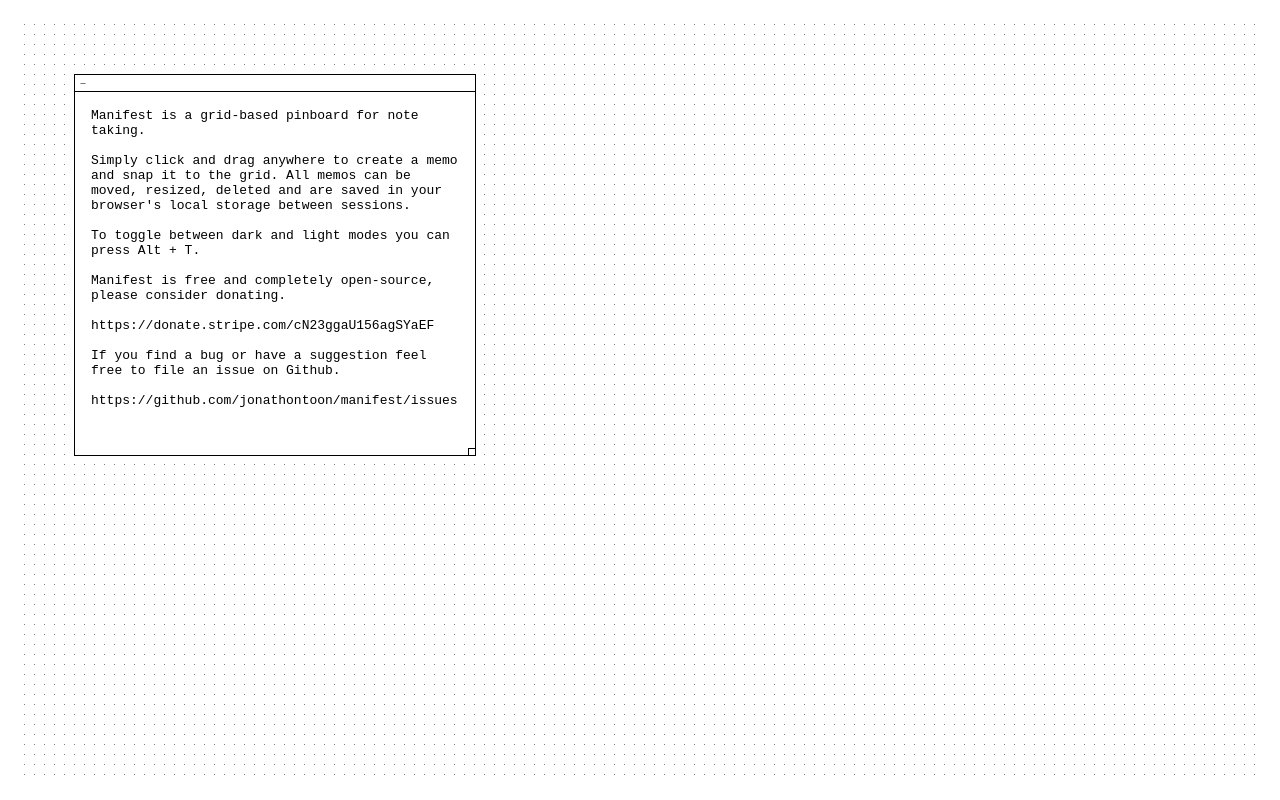
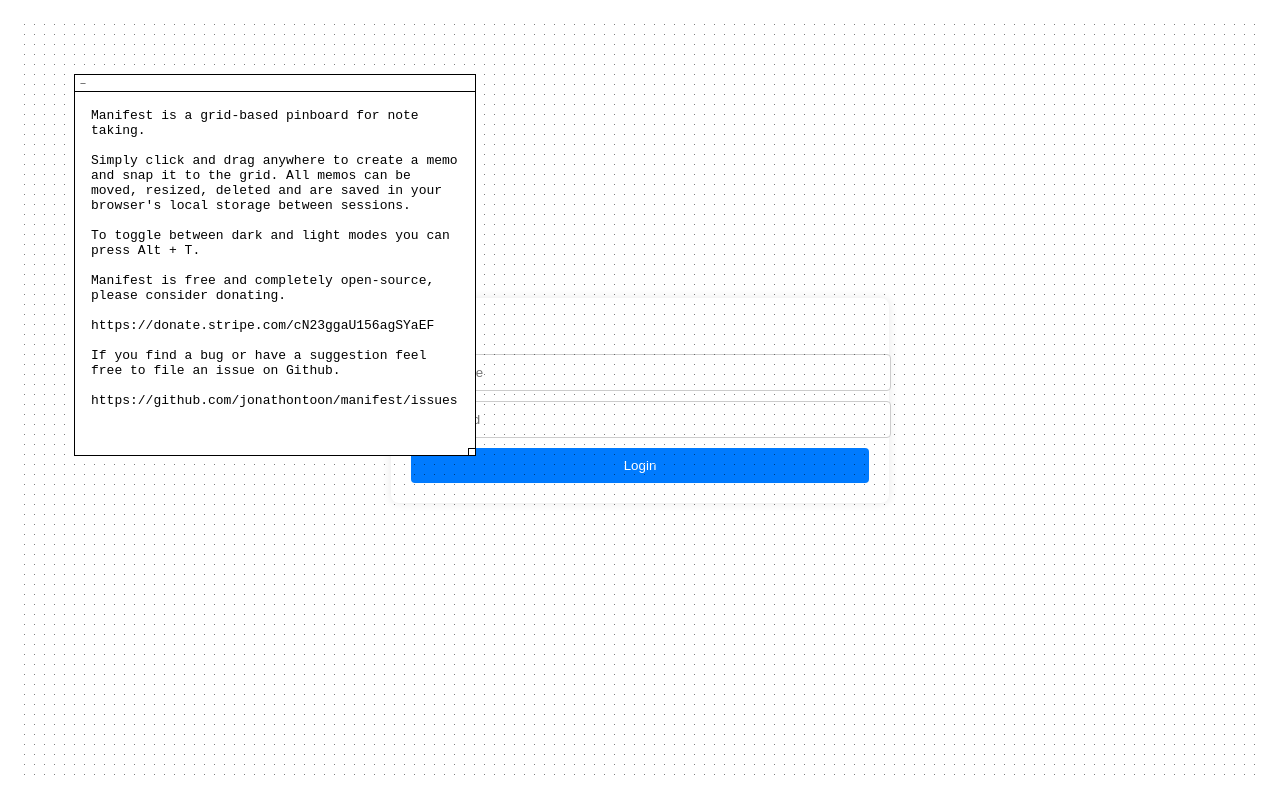
Before and after one commit to TheLastpressedkey/space, a website built with Parcel: page src/index.html in a window 1280 px wide. Built offline with nearby package versions, Linux system fonts and the light colour scheme.

Commit message:
Update index.html

```diff
--- a/src/index.html
+++ b/src/index.html
@@ -109,6 +109,15 @@
     </style>
 	</head>
 	<body>
+
+
+<div class="login-container">
+      <h2>Login</h2>
+      <div class="error-message" id="error-message">Invalid username or password.</div>
+      <input type="text" id="username" placeholder="Username">
+      <input type="password" id="password" placeholder="Password">
+      <button onclick="login()">Login</button>
+    </div>
 		<noscript>
 			<main>
 				<p>Please enable Javascript in order to use all functions of Manifest.</p>
```
